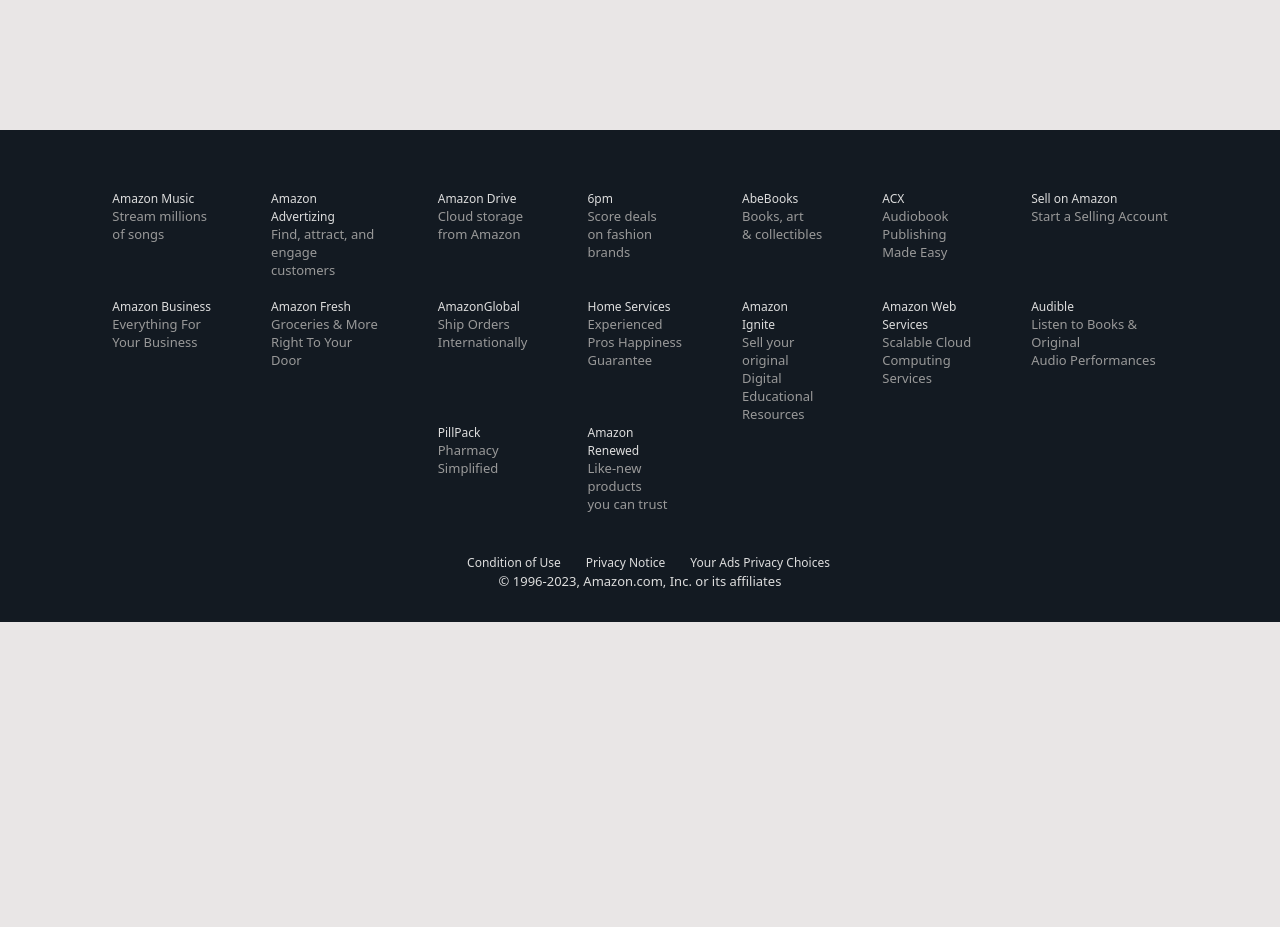
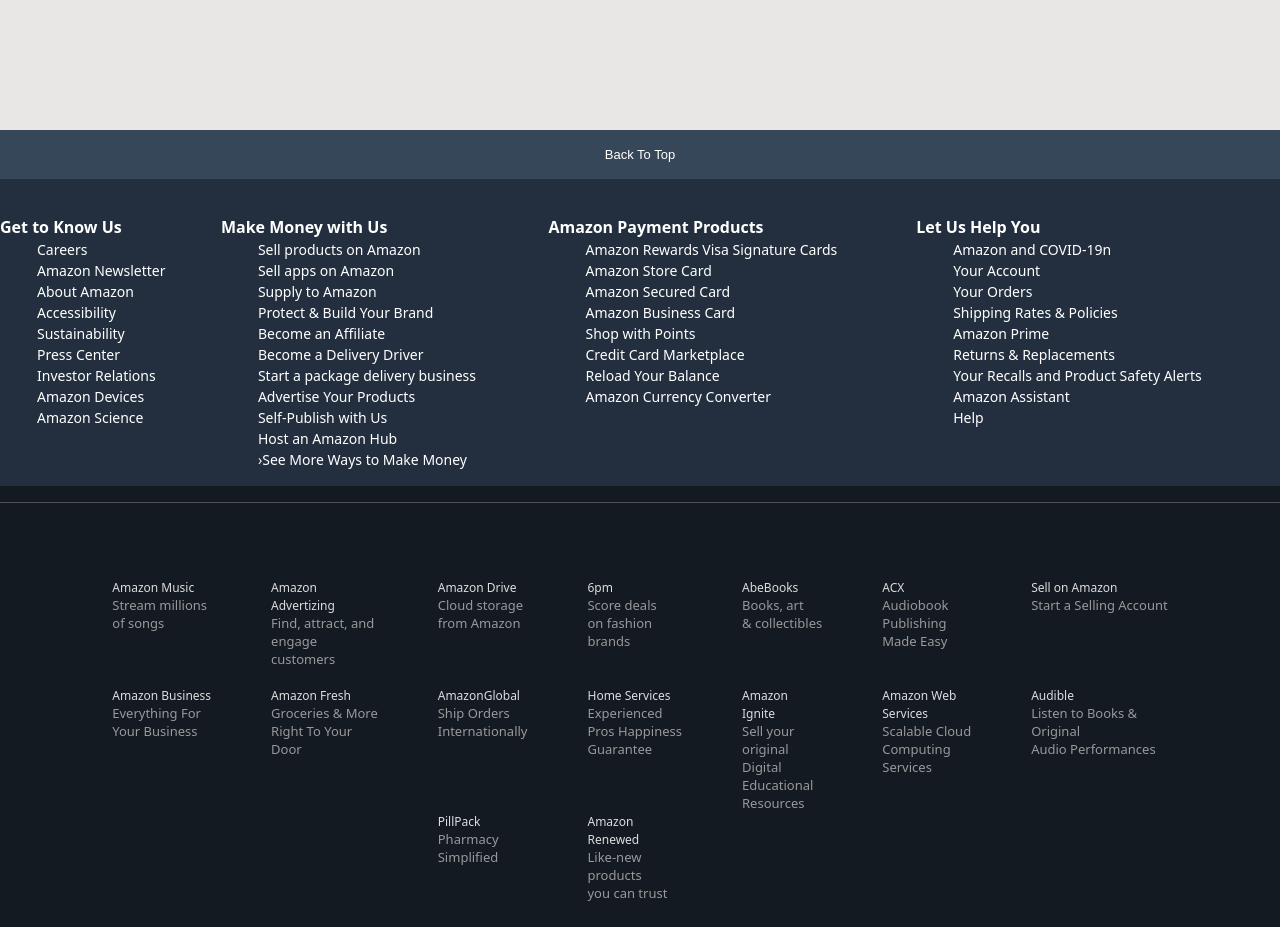
Before and after one commit to abby-7/Amazon-demo, a React (Create React App) app: page / in a window 1280 px wide. Shown: the part 1980-2907 px from the top of the page. Before the commit the page ends 2602 px from the top, so only its background shows below. Built offline with nearby package versions, Linux system fonts and the light colour scheme.

Commit message:
footer update

```diff
--- /dev/null
+++ b/src/components/Footer/Back/back.css
@@ -0,0 +1,37 @@
+.back {
+  font-family: 'Amazon Ember', Arial, sans-serif;
+  background-color: #37475a;
+  color: white;
+  text-align: center;
+  font-size: 13px;
+  line-height: 19px;
+  padding: 15px;
+}
+
+.footer-table-container {
+  display: table;
+  background-color: #232f3e;
+  color: white;
+  padding-top: 3em;
+  width: 100%;
+}
+
+.footer-table-content {
+  display: table-row;
+  font-size: 14px;
+}
+
+.footer-table-column {
+  display: table-cell;
+  text-align: left;
+}
+
+.footer-table-head {
+  font-size: 16px;
+  font-weight: 700;
+}
+
+.footer-table-column li {
+  display: list-item;
+  list-style-type: none;
+}
--- /dev/null
+++ b/src/components/Footer/Back/back.jsx
@@ -0,0 +1,153 @@
+import React from 'react'
+import './back.css'
+
+export default function Back() {
+  return (
+    <div>
+      <div className="back">Back To Top</div>
+      <div className="footer-table-container">
+        <div className="footer-table-content">
+          {/* column1 */}
+          <div className="footer-table-column">
+            <div className="footer-table-head">Get to Know Us</div>
+            <ul>
+              <li>
+                <a>Careers</a>
+              </li>
+              <li>
+                <a>Amazon Newsletter</a>
+              </li>
+              <li>
+                <a>About Amazon</a>
+              </li>
+              <li>
+                <a>Accessibility</a>
+              </li>
+              <li>
+                <a>Sustainability</a>
+              </li>
+              <li>
+                <a>Press Center</a>
+              </li>
+              <li>
+                <a>Investor Relations</a>
+              </li>
+              <li>
+                <a>Amazon Devices</a>
+              </li>
+              <li>
+                <a>Amazon Science</a>
+              </li>
+            </ul>
+          </div>
+          <div className="footer-table-space"></div>
+          {/* column2 */}
+          <div className="footer-table-column">
+            <div className="footer-table-head">Make Money with Us</div>
+            <ul>
+              <li>
+                <a>Sell products on Amazon</a>
+              </li>
+              <li>
+                <a>Sell apps on Amazon</a>
+              </li>
+              <li>
+                <a>Supply to Amazon</a>
+              </li>
+              <li>
+                <a>Protect & Build Your Brand</a>
+              </li>
+              <li>
+                <a>Become an Affiliate</a>
+              </li>
+              <li>
+                <a>Become a Delivery Driver</a>
+              </li>
+              <li>
+                <a>Start a package delivery business</a>
+              </li>
+              <li>
+                <a>Advertise Your Products</a>
+              </li>
+              <li>
+                <a>Self-Publish with Us</a>
+              </li>
+              <li>
+                <a>Host an Amazon Hub</a>
+              </li>
+              <li>
+                <a>›See More Ways to Make Money</a>
+              </li>
+            </ul>
+          </div>
+          <div className="footer-table-space"></div>
+          {/* column3 */}
+          <div className="footer-table-column">
+            <div className="footer-table-head">Amazon Payment Products</div>
+            <ul>
+              <li>
+                <a>Amazon Rewards Visa Signature Cards</a>
+              </li>
+              <li>
+                <a>Amazon Store Card</a>
+              </li>
+              <li>
+                <a>Amazon Secured Card</a>
+              </li>
+              <li>
+                <a>Amazon Business Card</a>
+              </li>
+              <li>
+                <a>Shop with Points</a>
+              </li>
+              <li>
+                <a>Credit Card Marketplace</a>
+              </li>
+              <li>
+                <a>Reload Your Balance</a>
+              </li>
+              <li>
+                <a>Amazon Currency Converter</a>
+              </li>
+            </ul>
+          </div>
+          <div className="footer-table-space"></div>
+          {/* column4 */}
+          <div className="footer-table-column">
+            <div className="footer-table-head">Let Us Help You</div>
+            <ul>
+              <li>
+                <a>Amazon and COVID-19n</a>
+              </li>
+              <li>
+                <a>Your Account</a>
+              </li>
+              <li>
+                <a>Your Orders</a>
+              </li>
+              <li>
+                <a>Shipping Rates & Policies</a>
+              </li>
+              <li>
+                <a>Amazon Prime</a>
+              </li>
+              <li>
+                <a>Returns & Replacements</a>
+              </li>
+              <li>
+                <a>Your Recalls and Product Safety Alerts</a>
+              </li>
+              <li>
+                <a>Amazon Assistant</a>
+              </li>
+              <li>
+                <a>Help</a>
+              </li>
+            </ul>
+          </div>
+        </div>
+      </div>
+      <hr />
+    </div>
+  )
+}
--- a/src/components/Footer/footer.jsx
+++ b/src/components/Footer/footer.jsx
@@ -1,13 +1,15 @@
-import "./footer.css";
+import './footer.css'
 
-import Terms from "./Terms/terms";
-import FooterNav from "./FooterNav/footerNav";
+import Terms from './Terms/terms'
+import FooterNav from './FooterNav/footerNav'
+import Back from './Back/back'
 
 export default function Footer() {
   return (
     <div className="footer">
+      <Back />
       <FooterNav />
       <Terms />
     </div>
-  );
+  )
 }
```
Also changed, not shown: src/components/Footer/FooterNav/footerNav.jsx (+29 -40 lines).
